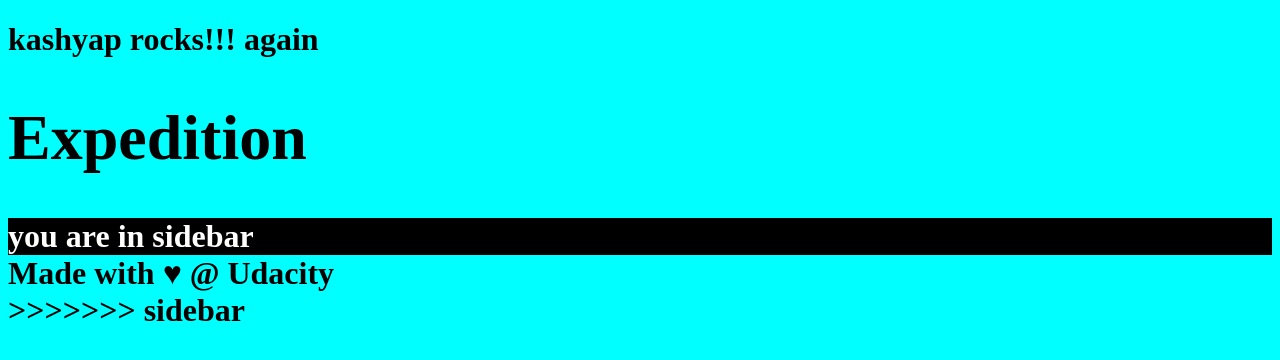
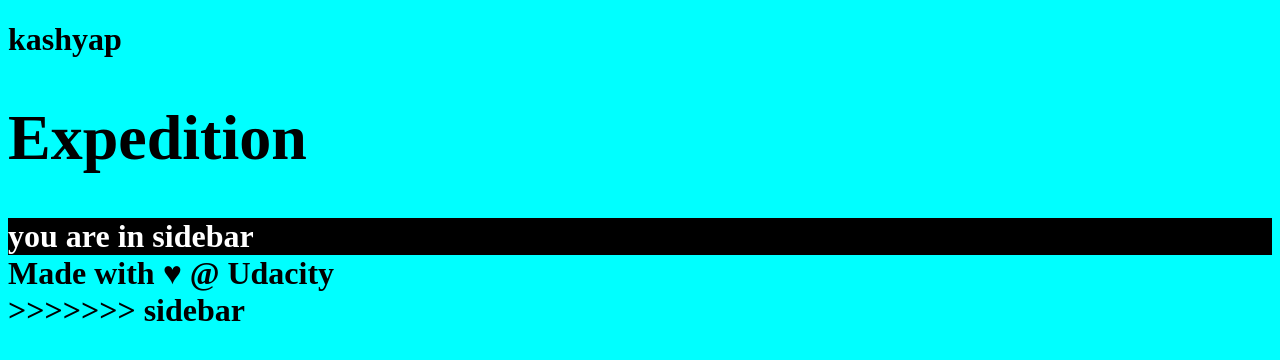
Before and after one commit to kashyap39/practice-git, a plain HTML site: page index.html in a window 1280 px wide. Drawn offline with Linux system fonts and the light colour scheme.

Commit message:
Revert "heading change"
This reverts commit 5d9f6f63c52e7b9380a778acfeadc6333c3a9dba.

```diff
--- a/index.html
+++ b/index.html
@@ -9,7 +9,7 @@
 </head>
 <body>
 
-  <h1>kashyap rocks!!! again</h>
+  <h1>kashyap</h>
 
     <header>
         <h1>Expedition</h1>
```
